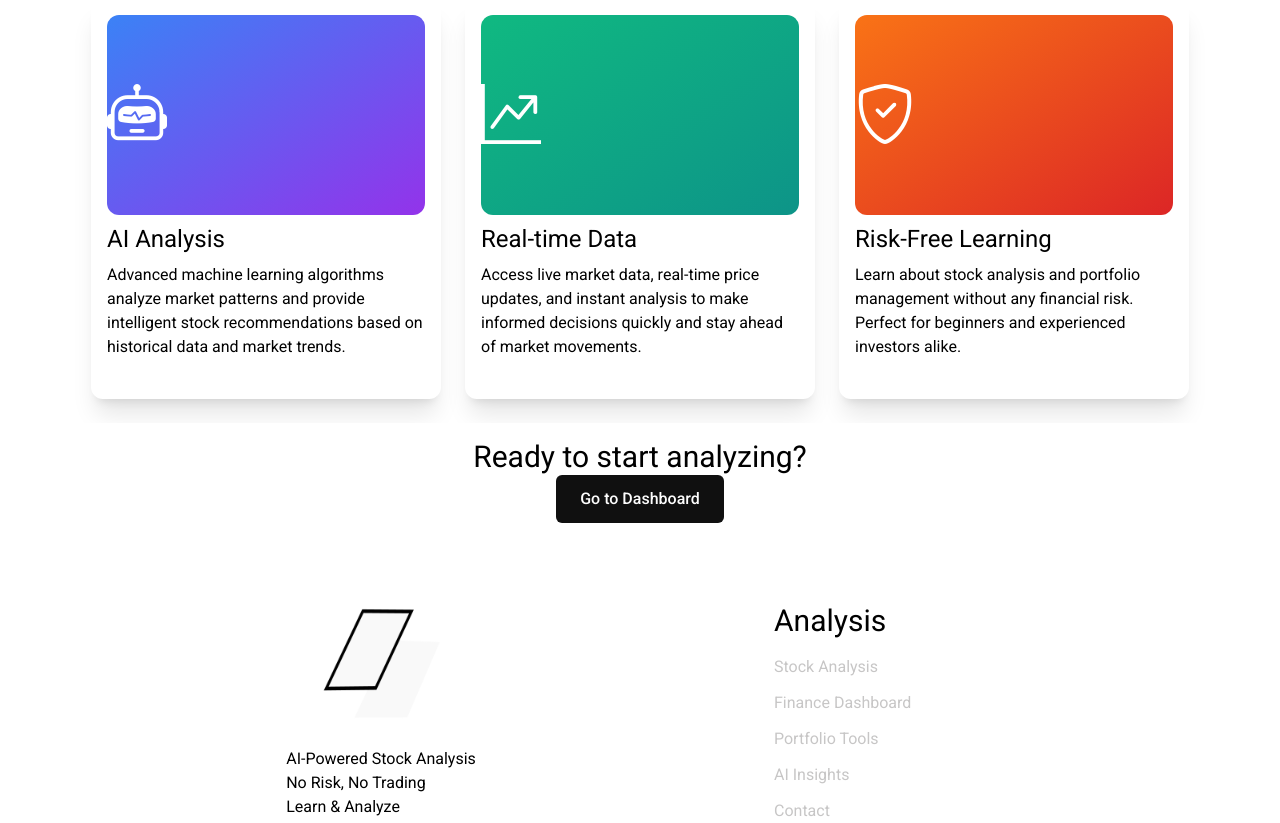
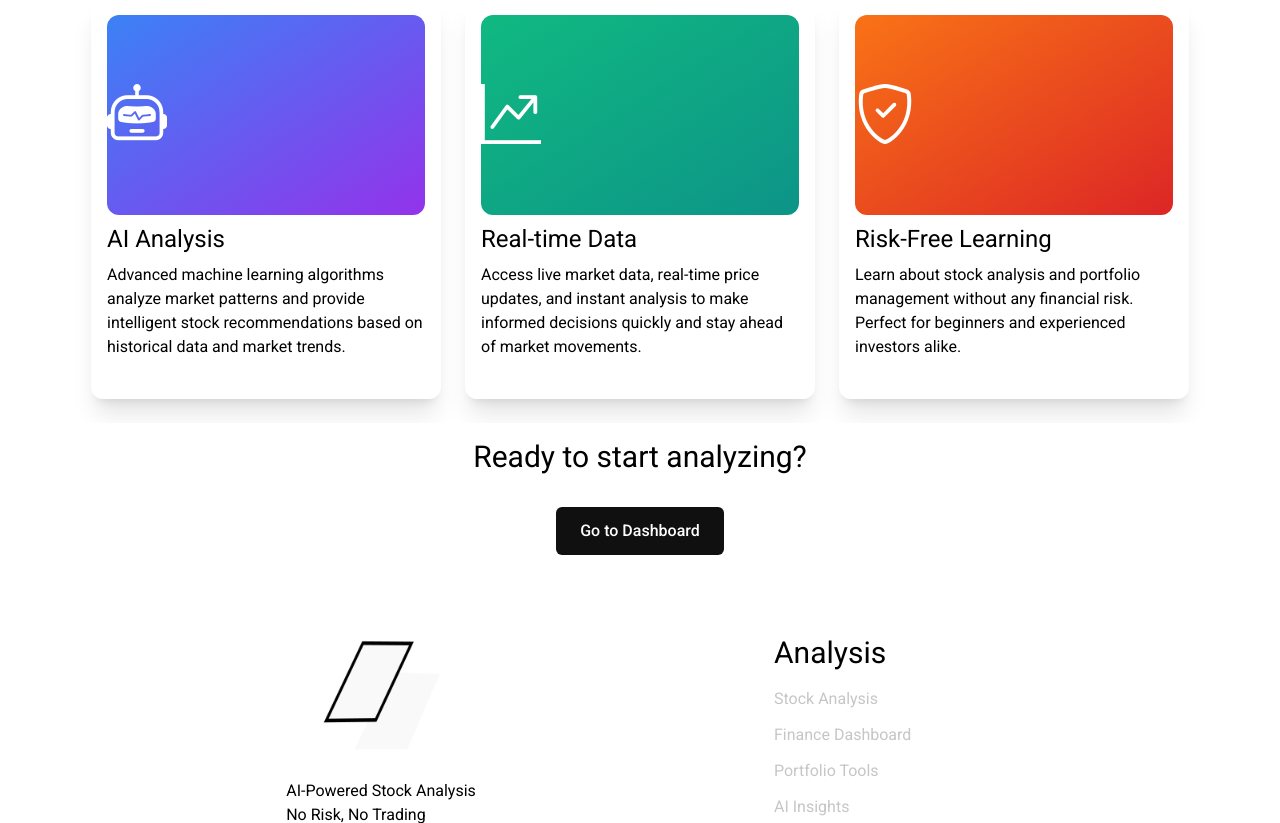
Before and after one commit to eduran04/PortfolAI-CS4300-Fall-2024-Group-4, a Django app: page /finance-dashboard/ in a window 1280 px wide. Shown: the part 1247-2070 px from the top of the page. Run offline with Django 5.2, Linux system fonts and the light colour scheme.

Commit message:
Update finance_dashboard.html

```diff
--- a/portfolai/home/templates/home/finance_dashboard.html
+++ b/portfolai/home/templates/home/finance_dashboard.html
@@ -219,7 +219,7 @@
                     AI-Powered Stock Analysis Technology
                 </h2>
 
-                <div class="tw-text-gray-700">
+                <div class="tw-text-gray-700 tw-max-w-[600px] tw-mx-auto">
                     Our advanced machine learning algorithms analyze market patterns, news sentiment, and historical data to provide you with intelligent stock insights and recommendations. No trading, no risk - just pure analysis and learning.
                 </div>
             </div>
@@ -279,13 +279,13 @@
         </section>
 
         <section
-            class="tw-flex tw-min-h-[30vh] tw-w-full tw-flex-col tw-place-content-center tw-place-items-center tw-gap-[10%] tw-overflow-hidden tw-p-4 tw-px-[10%] max-md:tw-flex-col"
+            class="tw-flex tw-min-h-[30vh] tw-w-full tw-flex-col tw-place-content-center tw-place-items-center tw-gap-8 tw-overflow-hidden tw-p-4 tw-px-[10%] max-md:tw-flex-col"
         >
             <h2 class="tw-text-3xl max-md:tw-text-2xl">Ready to start analyzing?</h2>
 
             <a
                 href="{% url 'dashboard' %}"
-                class="btn tw-mt-[2%] tw-duration-[0.3s] hover:tw-scale-105 max-md:tw-mt-8"
+                class="btn tw-duration-[0.3s] hover:tw-scale-105"
             >
                 Go to Dashboard
             </a>
```
